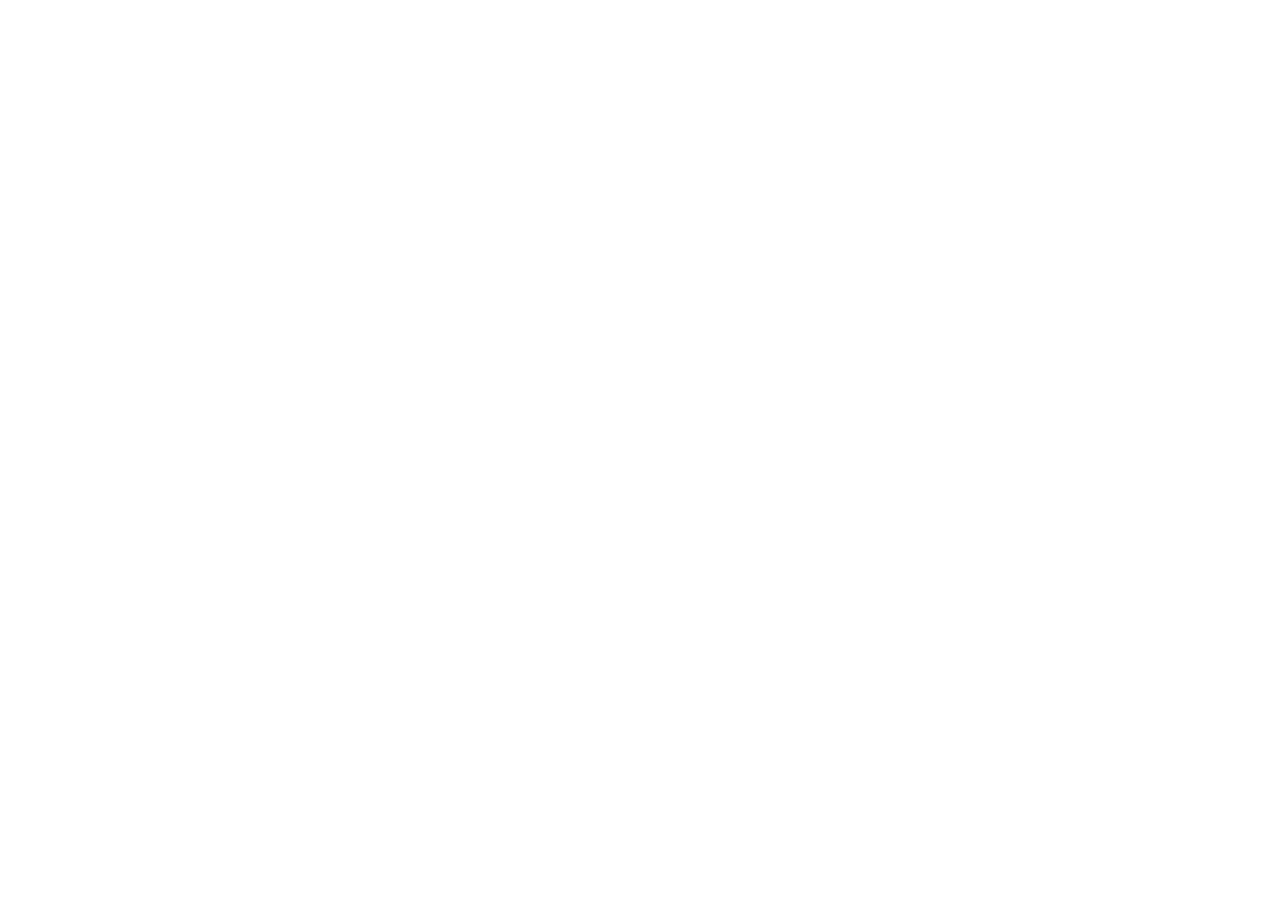
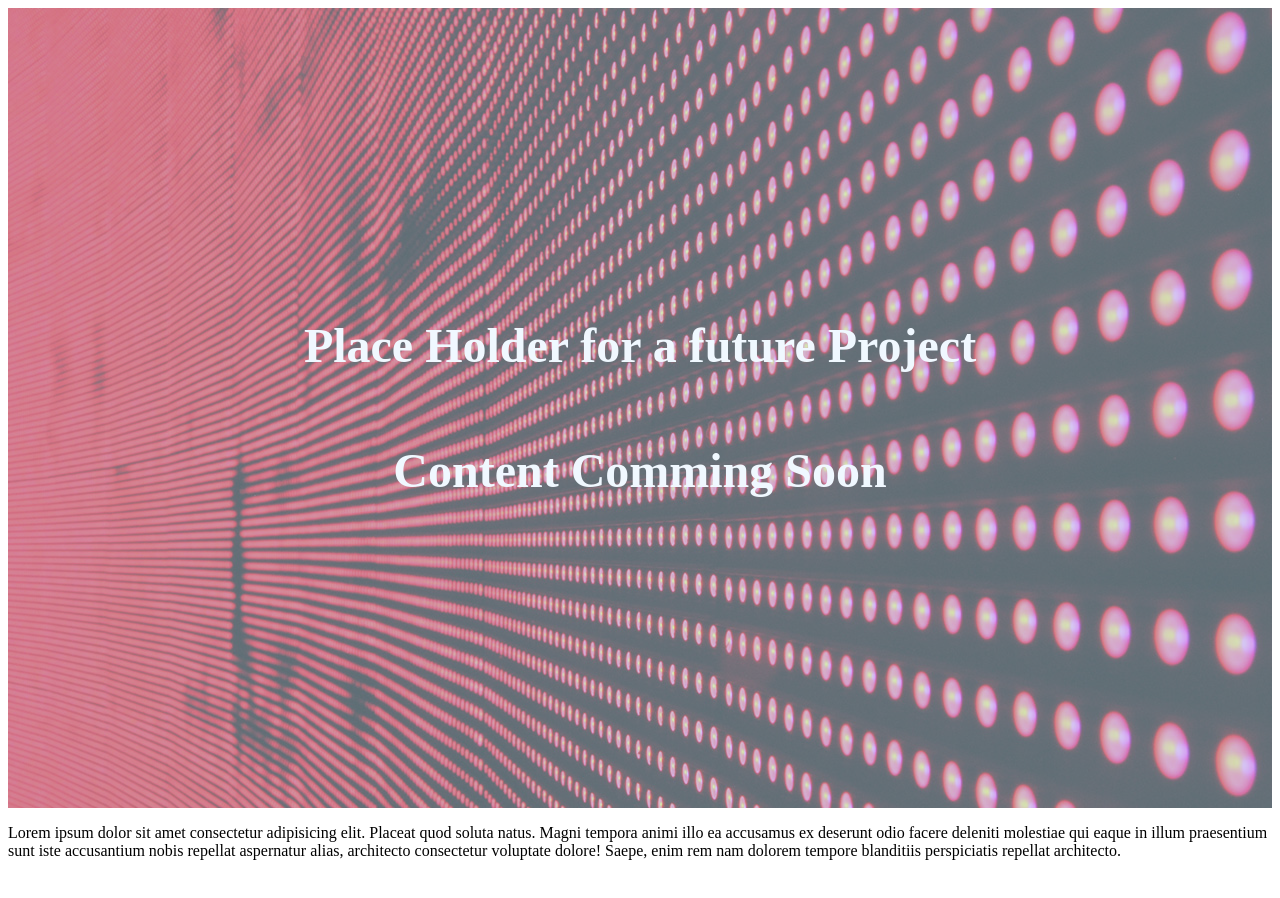
Before and after one commit to RaiderNationBuilder/siteplaceholder1, a plain HTML site: page index.html in a window 1280 px wide. Before the commit the page ends 800 px from the top, so only its background shows below. Drawn offline with Linux system fonts and the light colour scheme.

Commit message:
finished placeholder1

```diff
--- a/index.html
+++ b/index.html
@@ -2,13 +2,68 @@
 
 <html lang="en">
 <head>
-
-
+    <meta charset="utf-8">
+    <meta name="viewport" content="width=device-width, initial-scale=1">
+    <!-- <link rel="stylesheet" href="style.css"> -->
   <title>PlaceHolder1</title>
 
 </head>
 
-<body>
+<main>
+    <div class="section">
 
-</body>
+        <h1>Place Holder for a future Project</h1>
+        <h1>Content Comming Soon</h1>
+
+        <div class="video-container">
+            <div class="color-overlay"></div>
+            <img src="02-portfolio-1.jpg">
+        </div>
+
+    </div>
+    <div style="height:400px;width:100%">
+        <p>Lorem ipsum dolor sit amet consectetur adipisicing elit. Placeat quod soluta natus. Magni tempora animi illo ea accusamus ex deserunt odio facere deleniti molestiae qui eaque in illum praesentium sunt iste accusantium nobis repellat aspernatur alias, architecto consectetur voluptate dolore! Saepe, enim rem nam dolorem tempore blanditiis perspiciatis repellat architecto.</p>
+    </div>
+
+<style>
+.section {
+  position: relative;
+  width: 100%;
+  height: 100vh;
+  display: flex;
+  align-items: center;
+  justify-content: center;
+  overflow: hidden;
+  flex-direction: column;
+}
+
+.section h1 {
+  text-align: center;
+  font-size: 3rem;
+  font-family: "Cookie";
+  padding: 20px;
+  margin: 15px;
+  z-index: 1;
+  opacity: 1;
+  color: aliceblue;
+}
+
+.video-container {
+  position: absolute;
+  top: 0;
+  left: 0;
+  width: 100%;
+}
+
+.color-overlay {
+  position: absolute;
+  top: 0;
+  left: 0;
+  background-color: lightblue;
+  width: 100%;
+  height: 100vh;
+  opacity: 0.5;
+}
+</style>
+</main>
 </html>
```
Also changed, not shown: 02-portfolio-1.jpg (added).
